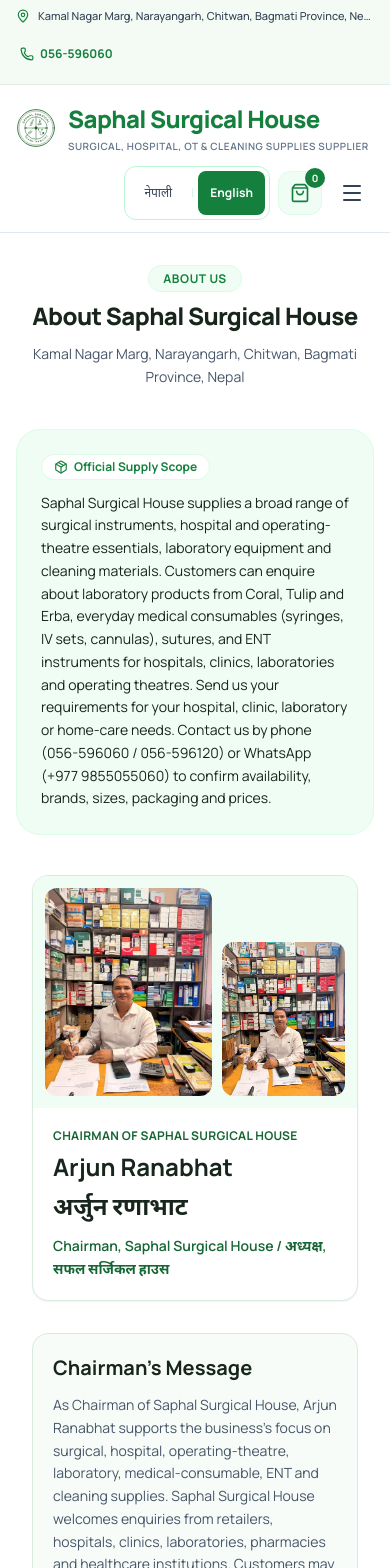
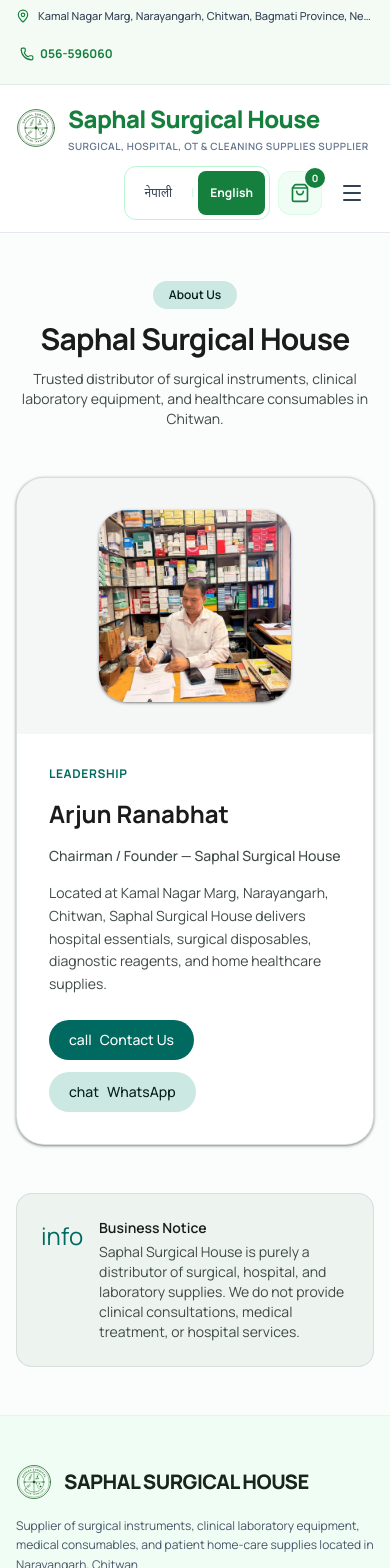
Before and after one commit to juction4love/saphal-surgical, a Next.js app: page /en/about in a window 390 px wide. Shown: the top 1568 px of the page. Built offline with nearby package versions, Linux system fonts and the light colour scheme.

Commit message:
feat: upgrade About and Articles pages to Material 3 UI

```diff
--- a/app/[lang]/about/page.tsx
+++ b/app/[lang]/about/page.tsx
@@ -1,188 +1,86 @@
 import React from 'react';
-import type { Metadata } from 'next';
 import Link from 'next/link';
-import { Phone, MapPin, ShieldAlert, ArrowRight, CheckCircle2, Package } from 'lucide-react';
-import { siteConfig } from '@/config/site';
-import { translations, Locale } from '@/lib/translations';
-import { GoogleMapEmbed } from '@/components/GoogleMapEmbed';
-import { BrandsSection } from '@/components/BrandsSection';
-import { BrandSymbol } from '@/components/BrandSymbol';
-import { ChairmanGallery, ChairmanProfile } from '@/components/ChairmanPresentation';
 
-interface PageProps {
-  params: Promise<{ lang: string }> | { lang: string };
-}
-
-export async function generateMetadata({ params }: PageProps): Promise<Metadata> {
-  const resolvedParams = await params;
-  const lang = (resolvedParams.lang === 'en' ? 'en' : 'ne') as Locale;
-  const t = translations[lang];
-
-  return {
-    title: lang === 'ne'
-      ? 'अर्जुन रणाभाट | सफल सर्जिकल हाउसका अध्यक्ष'
-      : 'Arjun Ranabhat | Chairman of Saphal Surgical House',
-    description: lang === 'ne'
-      ? 'सफल सर्जिकल हाउसका अध्यक्ष अर्जुन रणाभाटको परिचय र सर्जिकल सामग्री आपूर्तिसम्बन्धी व्यवसायिक जानकारी।'
-      : 'Chairman Arjun Ranabhat and Saphal Surgical House: verified business leadership and surgical supply information.',
-    alternates: {
-      canonical: `${siteConfig.baseUrl}/${lang}/about`,
-      languages: {
-        ne: `${siteConfig.baseUrl}/ne/about`,
-        en: `${siteConfig.baseUrl}/en/about`,
-        'x-default': `${siteConfig.baseUrl}/ne/about`,
-      },
-    },
-  };
-}
-
-export default async function AboutPage({ params }: PageProps) {
-  const resolvedParams = await params;
-  const lang = (resolvedParams.lang === 'en' ? 'en' : 'ne') as Locale;
-  const t = translations[lang];
-  const isNe = lang === 'ne';
+export default function AboutPage({ params }: { params: { lang: string } }) {
+  const isNe = params.lang === 'ne';
 
   return (
-    <div className="py-8 sm:py-16 space-y-10 sm:space-y-12 max-w-7xl mx-auto px-4 sm:px-6 lg:px-8 pb-safe bg-white">
-      {/* Page Header */}
-      <div className="text-center max-w-3xl mx-auto space-y-3">
-        <span className="text-xs sm:text-sm font-bold uppercase tracking-wider text-[#15803D] bg-[#F0FDF4] px-3.5 py-1 rounded-full border border-[#DCFCE7]">
-          {t.nav.about}
+    <div className="min-h-screen bg-md-surface text-md-on-surface py-12 px-4 sm:px-6 lg:px-8">
+      <div className="max-w-5xl mx-auto space-y-12">
+        <div className="text-center space-y-3">
+          <span className="inline-flex items-center px-4 py-1.5 rounded-m3-full text-xs font-semibold bg-md-secondary-container text-md-on-secondary-container">
+            {isNe ? 'हाम्रो परिचय' : 'About Us'}
           </span>
-        <h1 className="text-2xl sm:text-4xl font-heading font-extrabold text-[#17251C] tracking-tight leading-tight">
-          {t.about.pageHeading}
+          <h1 className="text-3xl sm:text-4xl font-bold tracking-tight">
+            {isNe ? 'सफल सर्जिकल हाउस' : 'Saphal Surgical House'}
           </h1>
-        <p className="text-sm sm:text-base text-[#475569] leading-relaxed">
-          {t.about.pageSubtitle}
+          <p className="text-sm sm:text-base text-md-on-surface-variant max-w-2xl mx-auto">
+            {isNe
+              ? 'चितवन र आसपासका स्वास्थ्य संस्थाहरूका लागि गुणस्तरीय सर्जिकल, प्रयोगशाला तथा अस्पताल उपकरण आपूर्ति केन्द्र।'
+              : 'Trusted distributor of surgical instruments, clinical laboratory equipment, and healthcare consumables in Chitwan.'}
           </p>
         </div>
 
-      {/* Prominent Introduction Banner */}
-      <div className="bg-[#F0FDF4] text-[#17251C] rounded-3xl p-6 sm:p-8 shadow-2xs border border-[#DCFCE7]">
-        <div className="max-w-4xl space-y-3">
-          <span className="inline-flex items-center gap-1.5 px-3 py-1 rounded-full text-xs font-bold bg-white text-[#15803D] border border-[#DCFCE7]">
-            <Package className="w-3.5 h-3.5 text-[#15803D]" />
-            {isNe ? 'आधिकारिक आपूर्ति सूचना' : 'Official Supply Scope'}
-          </span>
-          <p className="text-sm sm:text-base lg:text-lg font-normal text-[#17251C] leading-relaxed">
-            {t.prominentIntro}
-          </p>
+        <section className="bg-white rounded-m3-xl border border-md-outline-variant/60 shadow-m3-1 overflow-hidden grid grid-cols-1 md:grid-cols-12 gap-0">
+          <div className="md:col-span-5 bg-md-surface-variant/30 flex items-center justify-center p-8">
+            <div className="relative w-48 h-48 sm:w-60 sm:h-60 rounded-m3-xl overflow-hidden shadow-m3-1">
+              <img
+                src="/chairman/portrait-02-480.webp"
+                alt="Arjun Ranabhat, Chairman"
+                className="w-full h-full object-cover"
+              />
             </div>
           </div>
-
-      <ChairmanProfile locale={lang} />
-      <ChairmanGallery locale={lang} />
-
-      {/* Main Content Grid */}
-      <div className="grid lg:grid-cols-12 gap-8 items-start">
-        {/* Left Column: Business Facts */}
-        <div className="lg:col-span-8 space-y-6 sm:space-y-8">
-          {/* Introduction Card */}
-          <div className="bg-white p-5 sm:p-8 rounded-3xl border border-slate-200 shadow-2xs space-y-3.5">
-            <h2 className="text-lg sm:text-xl font-heading font-bold text-[#17251C] flex items-center gap-2">
-              <BrandSymbol size={40} className="w-10 h-10 shrink-0" />
-              <span>{t.about.introTitle}</span>
+          <div className="md:col-span-7 p-8 sm:p-10 flex flex-col justify-center space-y-4">
+            <span className="text-xs uppercase font-bold tracking-wider text-md-primary">
+              {isNe ? 'नेतृत्व' : 'Leadership'}
+            </span>
+            <h2 className="text-2xl font-bold">
+              {isNe ? 'अर्जुन रणाभाट' : 'Arjun Ranabhat'}
             </h2>
-            <p className="text-[#475569] text-sm sm:text-base leading-relaxed">
-              {t.about.introP1}
+            <p className="text-sm text-md-on-surface-variant font-medium">
+              {isNe ? 'अध्यक्ष / संस्थापक — सफल सर्जिकल हाउस' : 'Chairman / Founder — Saphal Surgical House'}
             </p>
-            <p className="text-[#475569] text-sm sm:text-base leading-relaxed">
-              {t.about.introP2}
+            <p className="text-sm sm:text-base text-md-on-surface-variant leading-relaxed">
+              {isNe
+                ? 'नारायणगढ, कमल नगर मार्गमा अवस्थित सफल सर्जिकल हाउसले स्थापनाकालदेखि नै अस्पताल, क्लिनिक, प्रयोगशाला तथा बिरामीको गृह-उपचार (Home-care) का लागि भरपर्दो सामग्री उपलब्ध गराउँदै आएको छ।'
+                : 'Located at Kamal Nagar Marg, Narayangarh, Chitwan, Saphal Surgical House delivers hospital essentials, surgical disposables, diagnostic reagents, and home healthcare supplies.'}
             </p>
-          </div>
-
-          {/* Scope of Supply */}
-          <div className="bg-white p-5 sm:p-8 rounded-3xl border border-slate-200 shadow-2xs space-y-3.5">
-            <h2 className="text-lg sm:text-xl font-heading font-bold text-[#17251C] flex items-center gap-2">
-              <CheckCircle2 className="w-5 h-5 text-[#15803D] shrink-0" />
-              <span>{t.about.roleTitle}</span>
-            </h2>
-            <p className="text-[#475569] text-sm sm:text-base leading-relaxed">
-              {t.about.roleP1}
-            </p>
-          </div>
-
-          {/* Location & Accessibility */}
-          <div className="bg-white p-5 sm:p-8 rounded-3xl border border-slate-200 shadow-2xs space-y-3.5">
-            <h2 className="text-lg sm:text-xl font-heading font-bold text-[#17251C] flex items-center gap-2">
-              <MapPin className="w-5 h-5 text-[#15803D] shrink-0" />
-              <span>{t.about.locationTitle}</span>
-            </h2>
-            <p className="text-[#475569] text-sm sm:text-base leading-relaxed">
-              {t.about.locationP1}
-            </p>
-          </div>
-
-          {/* Regulatory Clarification */}
-          <div className="bg-[#F0FDF4] border border-[#DCFCE7] p-5 sm:p-6 rounded-3xl space-y-2">
-            <div className="flex items-center gap-2 text-[#17251C] font-bold text-sm sm:text-base">
-              <ShieldAlert className="w-5 h-5 text-[#15803D] shrink-0" />
-              <span>{t.about.clarificationTitle}</span>
-            </div>
-            <p className="text-xs sm:text-sm text-[#475569] leading-relaxed">
-              {t.about.clarificationP1}
-            </p>
-          </div>
-        </div>
-
-        {/* Right Column: Contact & Quick Links */}
-        <div className="lg:col-span-4 space-y-6">
-          <div className="bg-white border border-[#DCFCE7] text-[#17251C] p-5 sm:p-8 rounded-3xl shadow-xs space-y-5">
-            <h3 className="font-heading font-bold text-lg text-[#17251C]">
-              {isNe ? 'सोधपुछ तथा सम्पर्क' : 'Direct Inquiries'}
-            </h3>
-            <p className="text-xs sm:text-sm text-[#475569] leading-relaxed">
-              {t.common.phoneNote}
-            </p>
-
-            <div className="space-y-3 text-xs sm:text-sm">
-              <div className="p-3.5 bg-[#F0FDF4] border border-[#DCFCE7] rounded-2xl">
-                <span className="text-[#475569] text-xs block">{t.common.phoneLabel}</span>
-                <div className="flex flex-wrap items-center gap-2 mt-1">
+            <div className="pt-2 flex flex-wrap gap-3">
               <a
-                    href={`tel:${siteConfig.phone.primary.raw}`}
-                    className="text-base font-bold text-[#15803D] hover:underline transition-colors"
+                href="tel:+97756596060"
+                className="px-5 py-2.5 rounded-m3-full bg-md-primary text-white text-sm font-medium hover:bg-md-primary/90 active:scale-95 transition-all inline-flex items-center gap-2"
               >
-                    {isNe ? siteConfig.phone.primary.displayNe : siteConfig.phone.primary.display}
+                <span className="material-symbols-outlined text-sm">call</span>
+                <span>{isNe ? 'सम्पर्क गर्नुहोस्' : 'Contact Us'}</span>
               </a>
-                  <span className="text-slate-400">/</span>
               <a
-                    href={`tel:${siteConfig.phone.secondary.raw}`}
-                    className="text-base font-bold text-[#15803D] hover:underline transition-colors"
+                href="https://wa.me/9779855055060"
+                target="_blank"
+                rel="noopener noreferrer"
+                className="px-5 py-2.5 rounded-m3-full bg-md-secondary-container text-md-on-secondary-container text-sm font-medium hover:bg-md-secondary-container/80 transition-all inline-flex items-center gap-2"
               >
-                    {isNe ? siteConfig.phone.secondary.displayNe : siteConfig.phone.secondary.display}
+                <span className="material-symbols-outlined text-sm">chat</span>
+                <span>WhatsApp</span>
               </a>
             </div>
           </div>
+        </section>
 
-              <div className="p-3.5 bg-[#F0FDF4] border border-[#DCFCE7] rounded-2xl">
-                <span className="text-[#475569] text-xs block">{t.common.addressLabel}</span>
-                <p className="text-[#17251C] font-medium mt-1 leading-relaxed">
-                  {siteConfig.address.fullAddress[lang]}
+        <div className="p-6 rounded-m3-lg bg-md-surface-variant/40 border border-md-outline-variant/50 flex items-start gap-4">
+          <span className="material-symbols-outlined text-md-primary text-2xl mt-0.5">info</span>
+          <div className="text-sm text-md-on-surface-variant space-y-1">
+            <h4 className="font-semibold text-md-on-surface">
+              {isNe ? 'व्यावसायिक सूचना तथा प्रष्टिकरण' : 'Business Notice'}
+            </h4>
+            <p>
+              {isNe
+                ? 'सफल सर्जिकल हाउस केवल स्वास्थ्य सामग्री तथा सर्जिकल सामानहरूको वितरक हो। हामी अस्पताल सेवा, मेडिकल कन्सल्ट्यासन वा उपचार प्रदान गर्दैनौं।'
+                : 'Saphal Surgical House is purely a distributor of surgical, hospital, and laboratory supplies. We do not provide clinical consultations, medical treatment, or hospital services.'}
             </p>
-              </div>
-            </div>
-
-            <div className="pt-2 flex flex-col gap-2.5">
-              <Link
-                href={`/${lang}/products`}
-                className="w-full min-h-[48px] py-3 px-4 rounded-xl bg-[#F0FDF4] hover:bg-[#DCFCE7] border border-[#DCFCE7] text-[#15803D] font-bold text-xs sm:text-sm flex items-center justify-center gap-2 transition-colors"
-              >
-                <span>{t.common.viewCatalog}</span>
-                <ArrowRight className="w-4 h-4" />
-              </Link>
           </div>
         </div>
       </div>
     </div>
-
-      {/* Brands Section */}
-      <BrandsSection locale={lang} />
-
-      {/* Map Section */}
-      <section className="pt-4">
-        <GoogleMapEmbed locale={lang} />
-      </section>
-    </div>
   );
 }
--- a/app/[lang]/articles/page.tsx
+++ b/app/[lang]/articles/page.tsx
@@ -1,135 +1,110 @@
 import React from 'react';
-import type { Metadata } from 'next';
 import Link from 'next/link';
-import { BookOpen, Clock, ArrowRight, ShieldAlert } from 'lucide-react';
-import { siteConfig } from '@/config/site';
-import { translations, Locale } from '@/lib/translations';
-import { ARTICLES } from '@/data/articles';
 
-interface PageProps {
-  params: Promise<{ lang: string }> | { lang: string };
+interface ArticleItem {
+  slug: string;
+  category: string;
+  categoryNe: string;
+  readTime: string;
+  title: string;
+  titleNe: string;
+  excerpt: string;
+  excerptNe: string;
 }
 
-export async function generateMetadata({ params }: PageProps): Promise<Metadata> {
-  const resolvedParams = await params;
-  const lang = (resolvedParams.lang === 'en' ? 'en' : 'ne') as Locale;
-  const t = translations[lang];
+const articlesData: ArticleItem[] = [
+  {
+    slug: 'surgical-and-hospital-supplies-planning',
+    category: 'Procurement Guide',
+    categoryNe: 'खरिद निर्देशिका',
+    readTime: '5 min',
+    title: 'Surgical and Hospital Supplies: Planning Your Requirements',
+    titleNe: 'सर्जिकल तथा अस्पताल सामग्री: आवश्यकताको पूर्व-तयारी र योजना',
+    excerpt: 'A practical procurement guide for clinics, hospitals, laboratories, and care facilities in Nepal.',
+    excerptNe: 'नेपालका अस्पताल, क्लिनिक र ल्याबहरूका लागि आवश्यक सर्जिकल सामग्रीको प्रभावकारी व्यवस्थापन र खरिद योजना।'
+  },
+  {
+    slug: 'ot-materials-purchasing-checklist',
+    category: 'OT Checklist',
+    categoryNe: 'शल्यक्रिया चेकलिस्ट',
+    readTime: '6 min',
+    title: 'OT Materials: An Equipment and Consumables Purchasing Checklist',
+    titleNe: 'अपरेसन थिएटर (OT) सामग्री: उपकरण र उपभोग्य वस्तुहरूको खरिद चेकलिस्ट',
+    excerpt: 'Key factors when selecting surgical instrument sets, PPE, drapes, sutures, and sterilization wraps.',
+    excerptNe: 'सर्जिकल सेट, पीपीई, ड्रेप्स, सुचर धागो र स्टेरिइलाइजेसन प्याकहरू छनोट गर्दा ध्यान दिनुपर्ने कुराहरू।'
+  },
+  {
+    slug: 'hospital-cleaning-materials-selection',
+    category: 'Hygiene & Safety',
+    categoryNe: 'सरसफाइ र सुरक्षा',
+    readTime: '5 min',
+    title: 'Hospital Cleaning Materials: Choosing Products for Their Intended Use',
+    titleNe: 'अस्पताल सरसफाइ सामग्री: आवश्यकता अनुसार सही उत्पादन छनोट',
+    excerpt: 'Understanding cleaning vs disinfection vs sterilization, floor systems, and biomedical waste tools.',
+    excerptNe: 'सफाइ, निसंक्रमण (Disinfection) र स्टेरिइलाइजेसन बीचको भिन्नता तथा फोहोर व्यवस्थापनका औजारहरू।'
+  }
+];
 
-  return {
-    title: t.meta.articlesTitle,
-    description: t.meta.articlesDesc,
-    alternates: {
-      canonical: `${siteConfig.baseUrl}/${lang}/articles`,
-      languages: {
-        ne: `${siteConfig.baseUrl}/ne/articles`,
-        en: `${siteConfig.baseUrl}/en/articles`,
-        'x-default': `${siteConfig.baseUrl}/ne/articles`,
-      },
-    },
-  };
-}
-
-export default async function ArticlesIndexPage({ params }: PageProps) {
-  const resolvedParams = await params;
-  const lang = (resolvedParams.lang === 'en' ? 'en' : 'ne') as Locale;
-  const t = translations[lang];
-  const isNe = lang === 'ne';
+export default function ArticlesPage({ params }: { params: { lang: string } }) {
+  const isNe = params.lang === 'ne';
 
   return (
-    <div className="py-8 sm:py-16 space-y-10 sm:space-y-12 max-w-7xl mx-auto px-4 sm:px-6 lg:px-8 pb-safe bg-white">
-      {/* Page Header */}
-      <div className="text-center max-w-3xl mx-auto space-y-3">
-        <span className="text-xs sm:text-sm font-bold uppercase tracking-wider text-[#15803D] bg-[#F0FDF4] px-3.5 py-1 rounded-full border border-[#DCFCE7]">
-          {t.nav.articles}
-        </span>
-        <h1 className="text-2xl sm:text-4xl font-heading font-extrabold text-[#17251C] tracking-tight leading-tight">
-          {t.articles.pageHeading}
-        </h1>
-        <p className="text-sm sm:text-base text-[#475569] leading-relaxed">
-          {t.articles.pageSubtitle}
-        </p>
-      </div>
-
-      {/* Prominent Introduction Banner */}
-      <div className="bg-[#F0FDF4] text-[#17251C] rounded-3xl p-6 sm:p-8 shadow-2xs border border-[#DCFCE7]">
-        <div className="max-w-4xl space-y-3">
-          <span className="inline-flex items-center gap-1.5 px-3 py-0.5 rounded-full text-xs font-semibold bg-white text-[#15803D] border border-[#DCFCE7]">
-            {isNe ? 'आधिकारिक आपूर्ति सूचना' : 'Official Supply Notice'}
+    <div className="min-h-screen bg-md-surface text-md-on-surface py-12 px-4 sm:px-6 lg:px-8">
+      <div className="max-w-6xl mx-auto space-y-10">
+        <div className="space-y-3">
+          <span className="inline-flex items-center px-4 py-1.5 rounded-m3-full text-xs font-semibold bg-md-secondary-container text-md-on-secondary-container">
+            {isNe ? 'लेख तथा निर्देशिकाहरू' : 'Articles & Guides'}
           </span>
-          <p className="text-sm sm:text-base text-[#17251C] leading-relaxed">
-            {t.prominentIntro}
+          <h1 className="text-3xl sm:text-4xl font-bold tracking-tight">
+            {isNe ? 'स्वास्थ्य सामग्री खरिद तथा प्रयोग दिग्दर्शन' : 'Healthcare Procurement & Practical Insights'}
+          </h1>
+          <p className="text-md-on-surface-variant max-w-3xl text-sm sm:text-base">
+            {isNe
+              ? 'अस्पताल, शल्यक्रिया कक्ष तथा प्रयोगशाला सञ्चालनका लागि उपयोगी निर्देशिका, चेकलिस्ट र सामग्री व्यवस्थापन सम्बन्धी जानकारी।'
+              : 'Actionable checklists and insights for hospital purchasing, OT supplies, clinical cleaning, and laboratory equipment.'}
           </p>
         </div>
-      </div>
 
-      {/* Articles Grid */}
-      <div className="grid grid-cols-1 md:grid-cols-3 gap-6 sm:gap-8">
-        {ARTICLES.map((article) => {
-          const title = isNe ? article.title.ne : article.title.en;
-          const subtitle = isNe ? article.subtitle.ne : article.subtitle.en;
-          const summary = isNe ? article.summary.ne : article.summary.en;
-          const readTime = isNe ? article.readTime.ne : article.readTime.en;
-
-          return (
+        <div className="grid grid-cols-1 md:grid-cols-3 gap-6">
+          {articlesData.map((art) => (
             <article
-              key={article.id}
-              className="bg-white rounded-3xl border border-slate-200 shadow-2xs hover:shadow-md hover:border-green-300 transition-all duration-300 flex flex-col justify-between overflow-hidden group"
+              key={art.slug}
+              className="group flex flex-col justify-between bg-white rounded-m3-xl border border-md-outline-variant/60 p-6 hover:shadow-m3-2 transition-all duration-300 hover:border-md-primary/40"
             >
-              <div className="p-6 sm:p-7 space-y-4">
-                <div className="flex items-center justify-between gap-2 text-xs text-[#475569]">
-                  <span className="inline-flex items-center gap-1.5 bg-[#F0FDF4] text-[#15803D] font-semibold px-2.5 py-1 rounded-lg border border-[#DCFCE7]">
-                    <BookOpen className="w-3.5 h-3.5" />
-                    {isNe ? 'मार्गदर्शन' : 'Procurement Guide'}
+              <div className="space-y-4">
+                <div className="flex items-center justify-between text-xs">
+                  <span className="px-3 py-1 rounded-m3-full font-medium bg-md-secondary-container/70 text-md-on-secondary-container">
+                    {isNe ? art.categoryNe : art.category}
                   </span>
-                  <span className="inline-flex items-center gap-1 text-[#475569]">
-                    <Clock className="w-3.5 h-3.5" />
-                    {readTime}
+                  <span className="text-md-on-surface-variant flex items-center gap-1">
+                    <span className="material-symbols-outlined text-sm">schedule</span>
+                    {art.readTime}
                   </span>
                 </div>
 
-                <h2 className="font-heading font-bold text-lg sm:text-xl text-[#17251C] group-hover:text-[#15803D] transition-colors leading-snug">
-                  <Link href={`/${lang}/articles/${article.slug}`}>
-                    {title}
+                <h3 className="text-lg font-bold group-hover:text-md-primary transition-colors line-clamp-2">
+                  <Link href={`/${params.lang}/articles/${art.slug}`}>
+                    {isNe ? art.titleNe : art.title}
                   </Link>
-                </h2>
+                </h3>
 
-                <p className="text-xs sm:text-sm text-[#475569] font-medium leading-relaxed">
-                  {subtitle}
-                </p>
-
-                <p className="text-xs sm:text-sm text-[#475569] leading-relaxed line-clamp-3">
-                  {summary}
+                <p className="text-xs sm:text-sm text-md-on-surface-variant line-clamp-3 leading-relaxed">
+                  {isNe ? art.excerptNe : art.excerpt}
                 </p>
               </div>
 
-              <div className="p-6 sm:p-7 pt-0 border-t border-slate-100 mt-2">
-                <div className="pt-4 flex items-center justify-between gap-4">
-                  <Link
-                    href={`/${lang}/articles/${article.slug}`}
-                    className="min-h-[44px] w-full py-2.5 px-4 rounded-xl bg-[#15803D] hover:bg-[#166534] text-white font-bold text-xs sm:text-sm flex items-center justify-center gap-2 transition-colors shadow-2xs"
-                    aria-label={`${t.articles.readArticle}: ${title}`}
-                  >
-                    <span>{t.articles.readArticle}</span>
-                    <ArrowRight className="w-4 h-4" />
-                  </Link>
-                </div>
+              <div className="pt-6 mt-4 border-t border-md-outline-variant/30 flex items-center justify-between">
+                <Link
+                  href={`/${params.lang}/articles/${art.slug}`}
+                  className="text-xs sm:text-sm font-semibold text-md-primary flex items-center gap-1 group-hover:translate-x-1 transition-transform"
+                >
+                  <span>{isNe ? 'पूरा लेख पढ्नुहोस्' : 'Read Article'}</span>
+                  <span>→</span>
+                </Link>
               </div>
             </article>
-          );
-        })}
-      </div>
-
-      {/* Institutional Notice Box */}
-      <div className="bg-[#F0FDF4] border border-[#DCFCE7] rounded-3xl p-5 sm:p-6 text-xs sm:text-sm text-[#17251C] space-y-2">
-        <div className="flex items-center gap-2 font-bold text-[#17251C] text-sm sm:text-base">
-          <ShieldAlert className="w-4 h-4 text-[#15803D] shrink-0" />
-          <span>{isNe ? 'सामग्री खरिद तथा परामर्श सूचना' : 'Procurement & Enquiry Notice'}</span>
+          ))}
         </div>
-        <p className="leading-relaxed text-[#475569]">
-          {isNe
-            ? 'यी लेखहरू स्वास्थ्य संस्थाहरूलाई खरिद योजना र गुणस्तर मूल्यांकनमा सहजीकरण गर्न तयार पारिएका हुन्। वास्तविक मौज्दात, उपलब्ध ब्रान्ड, प्याकिङ र दररेटका लागि सफल सर्जिकल हाउसको आधिकारिक फोन ०५६-५९६०६० वा ०५६-५९६१२० वा WhatsApp +९७७ ९८५५०५५०६० मा सिधै सम्पर्क गर्नुहोस्।'
-            : 'These guides are prepared to support healthcare facilities in procurement planning and requirement verification. For live stock, specific brands, packaging units, and quotations, contact Saphal Surgical House directly via landlines 056-596060 / 056-596120 or WhatsApp +977 9855055060.'}
-        </p>
       </div>
     </div>
   );
```
Lines whose indentation alone changed are shown as unchanged.
